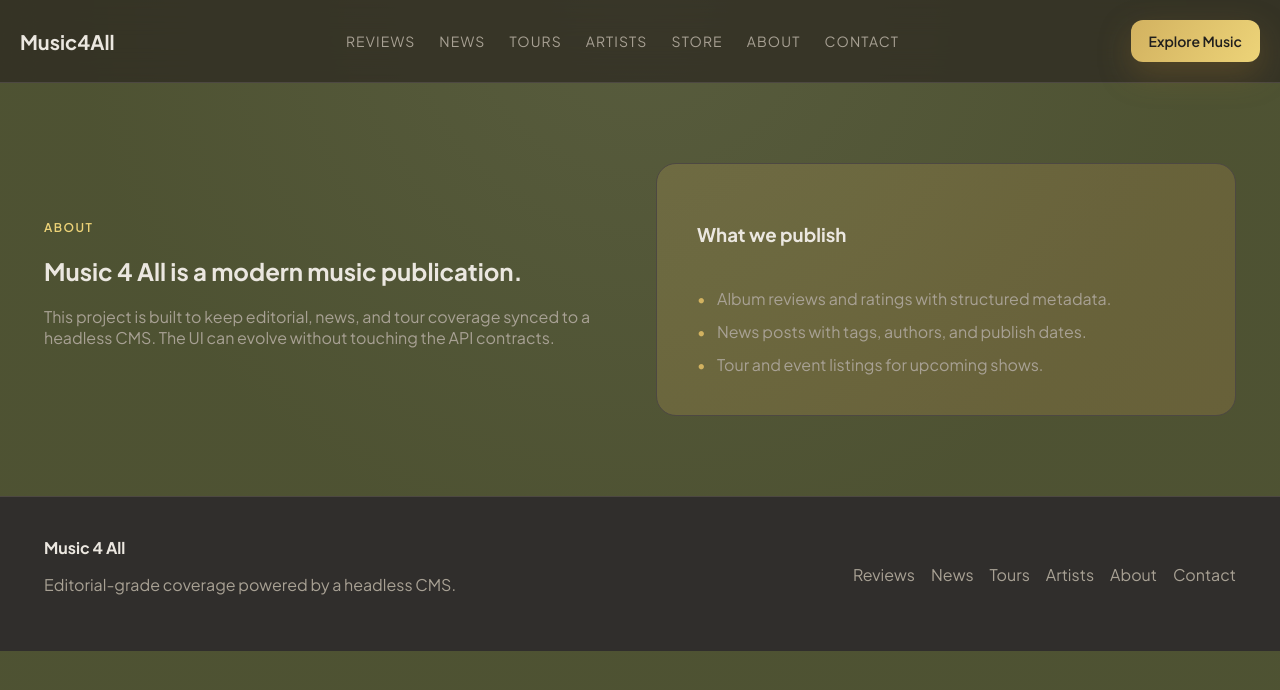
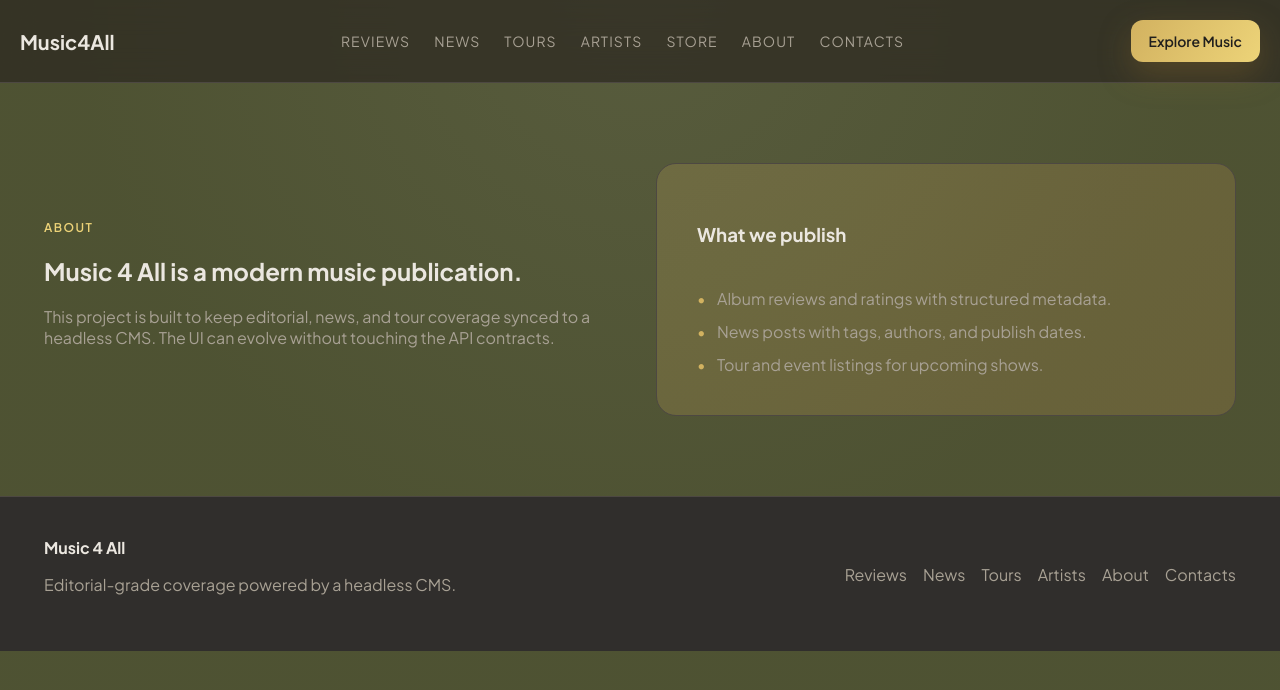
Before and after one commit to daavssfc/Music_4_All, a Next.js app: page /about in a window 1280 px wide. Shown: the top 690 px of the page. Built offline with nearby package versions, Linux system fonts and the light colour scheme.

Commit message:
Rename contact section to contacts (#82)

```diff
--- a/app/components/SiteFooter.tsx
+++ b/app/components/SiteFooter.tsx
@@ -6,7 +6,7 @@ const footerLinks = [
   { href: "/tours", label: "Tours" },
   { href: "/artists", label: "Artists" },
   { href: "/about", label: "About" },
-  { href: "/contact", label: "Contact" }
+  { href: "/contacts", label: "Contacts" }
 ];
 
 export function SiteFooter() {
--- a/app/components/SiteHeader.tsx
+++ b/app/components/SiteHeader.tsx
@@ -7,7 +7,7 @@ const navLinks = [
   { href: "/artists", label: "Artists" },
   { href: "/store", label: "Store" },
   { href: "/about", label: "About" },
-  { href: "/contact", label: "Contact" }
+  { href: "/contacts", label: "Contacts" }
 ];
 
 export function SiteHeader() {
--- a/app/contact/page.tsx
+++ b/app/contacts/page.tsx
@@ -1,12 +1,12 @@
 import { SiteShell } from "@/app/components/SiteShell";
 
-export default function ContactPage() {
+export default function ContactsPage() {
   return (
     <SiteShell>
       <section className="section">
         <div className="container two-col">
           <div>
-            <span className="label">Contact</span>
+            <span className="label">Contacts</span>
             <h1>Work with the Music 4 All editorial team.</h1>
             <p className="muted">
               Use this page to capture submissions, press inquiries, and partnership requests.
--- a/app/sitemap.ts
+++ b/app/sitemap.ts
@@ -40,7 +40,7 @@ export default async function sitemap(): Promise<MetadataRoute.Sitemap> {
     { url: `${baseUrl}/artists`, lastModified: new Date() },
     { url: `${baseUrl}/tours`, lastModified: new Date() },
     { url: `${baseUrl}/about`, lastModified: new Date() },
-    { url: `${baseUrl}/contact`, lastModified: new Date() }
+    { url: `${baseUrl}/contacts`, lastModified: new Date() }
   ];
 
   const mapSlugs = (items: SlugItem[], prefix: string) =>
```
